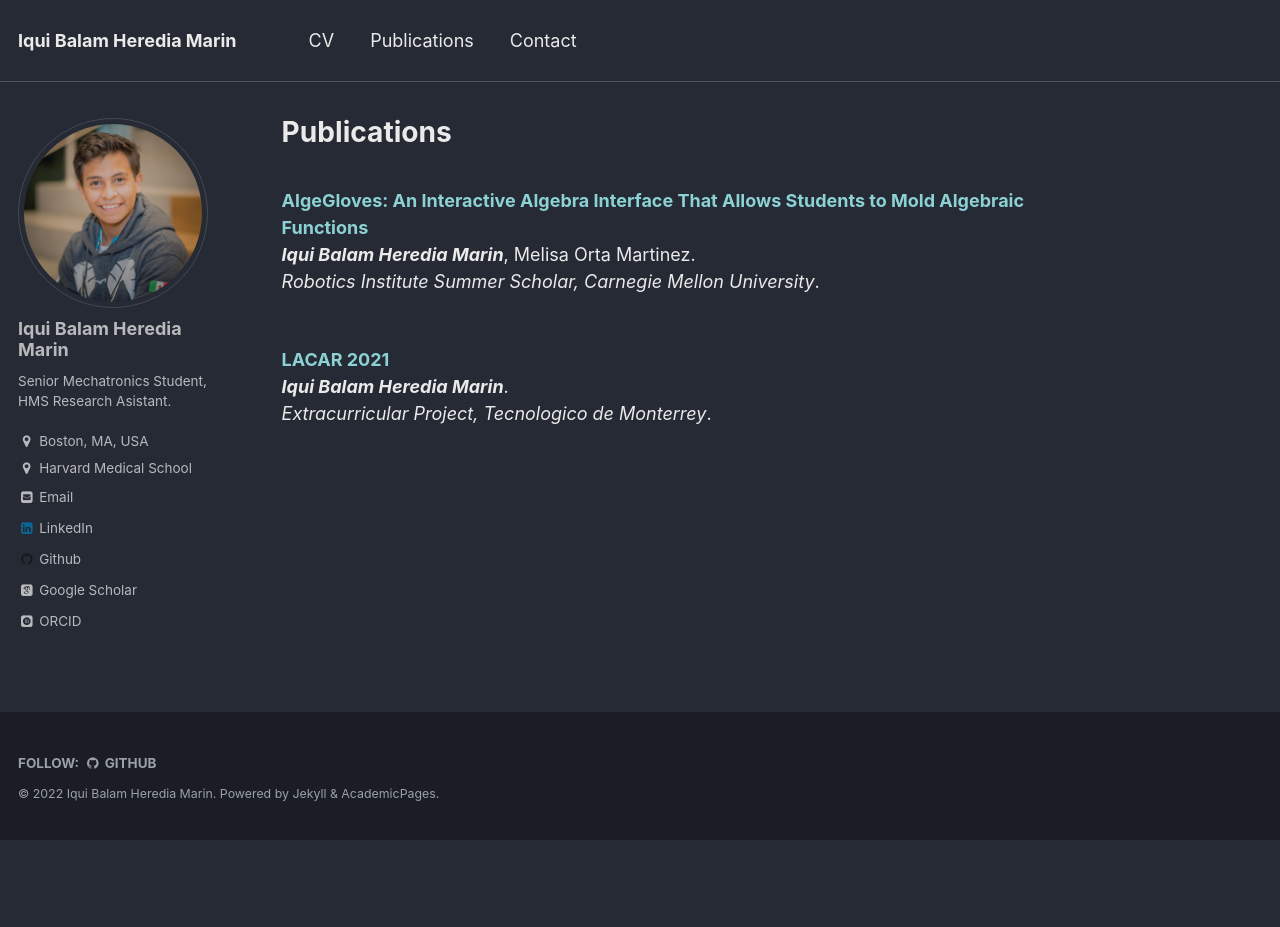
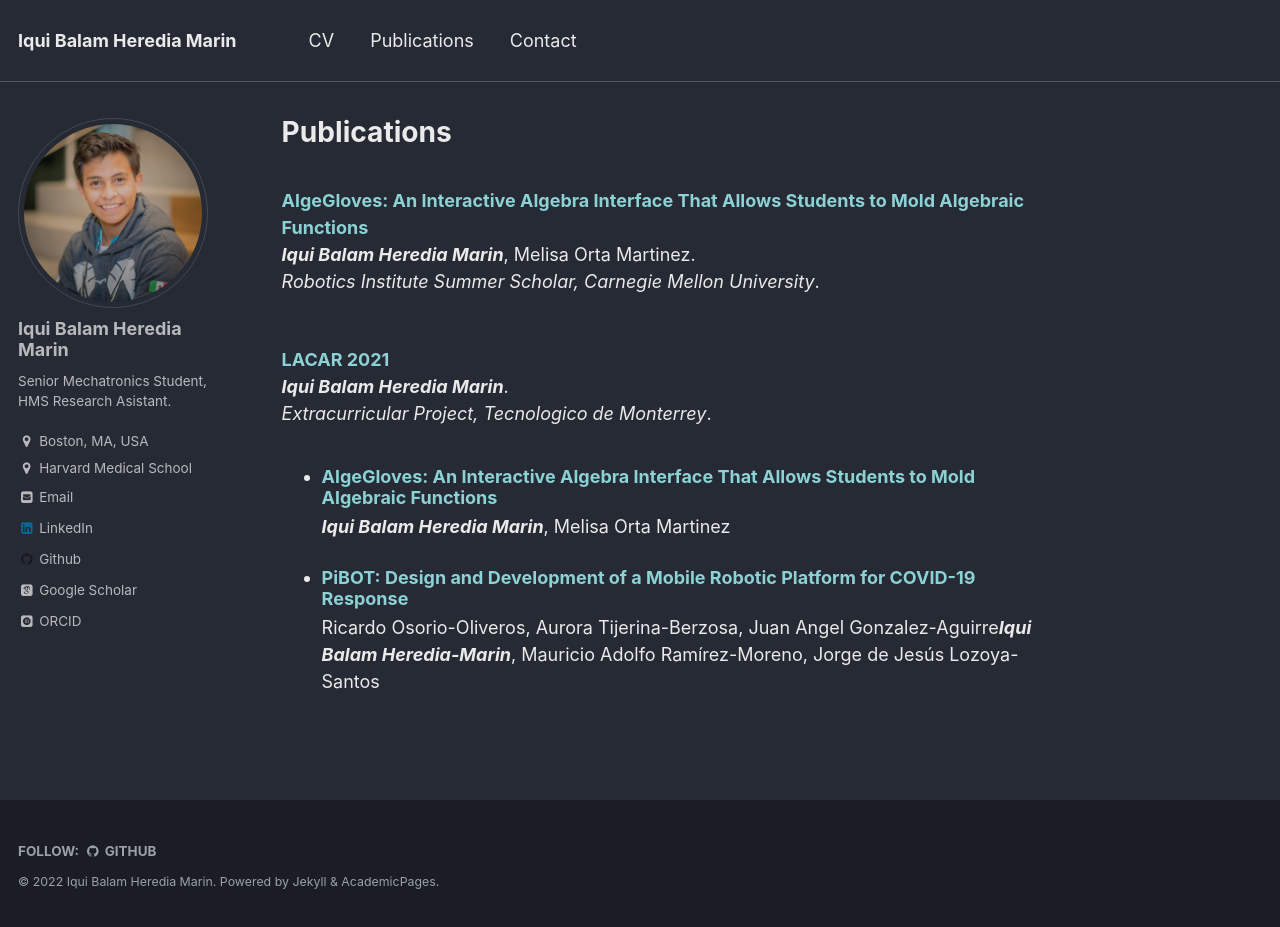
Before and after one commit to iquibalamhm/iquibalamhm.github.io, a Jekyll site: the page built from _pages/publications.md, in a window 1280 px wide and 927 px high. Built offline with Jekyll 4.4.1, drawn with Linux system fonts in a browser that asks for light colours; nearby versions of some CDN libraries; some web fonts are replaced; library files that are not in the unit come from our copies.

Commit message:
added to site

```diff
--- a/_pages/publications.md
+++ b/_pages/publications.md
@@ -6,6 +6,7 @@ author_profile: true
 [//]: <  <br>
 [//]: <> (This is also a comment.)For proper citations, refer [Google Scholar](https://scholar.google.com/)<br>>
 
+[//]:<
 <br>
 <b>[AlgeGloves: An Interactive Algebra Interface That Allows Students to
 Mold Algebraic Functions](http://iquibalamhm.github.io/publications/Algegloves)</b> <br>
@@ -18,3 +19,8 @@ Mold Algebraic Functions](http://iquibalamhm.github.io/publications/Algegloves)<
 <i><b>Iqui Balam Heredia Marin</b></i>.<br>
 <i>Extracurricular Project, Tecnologico de Monterrey</i>.
 <br>
+>
+
+  <ul>{% for post in site.publications %}
+    {% include archive-single-cv.html %}
+  {% endfor %}</ul>
```
